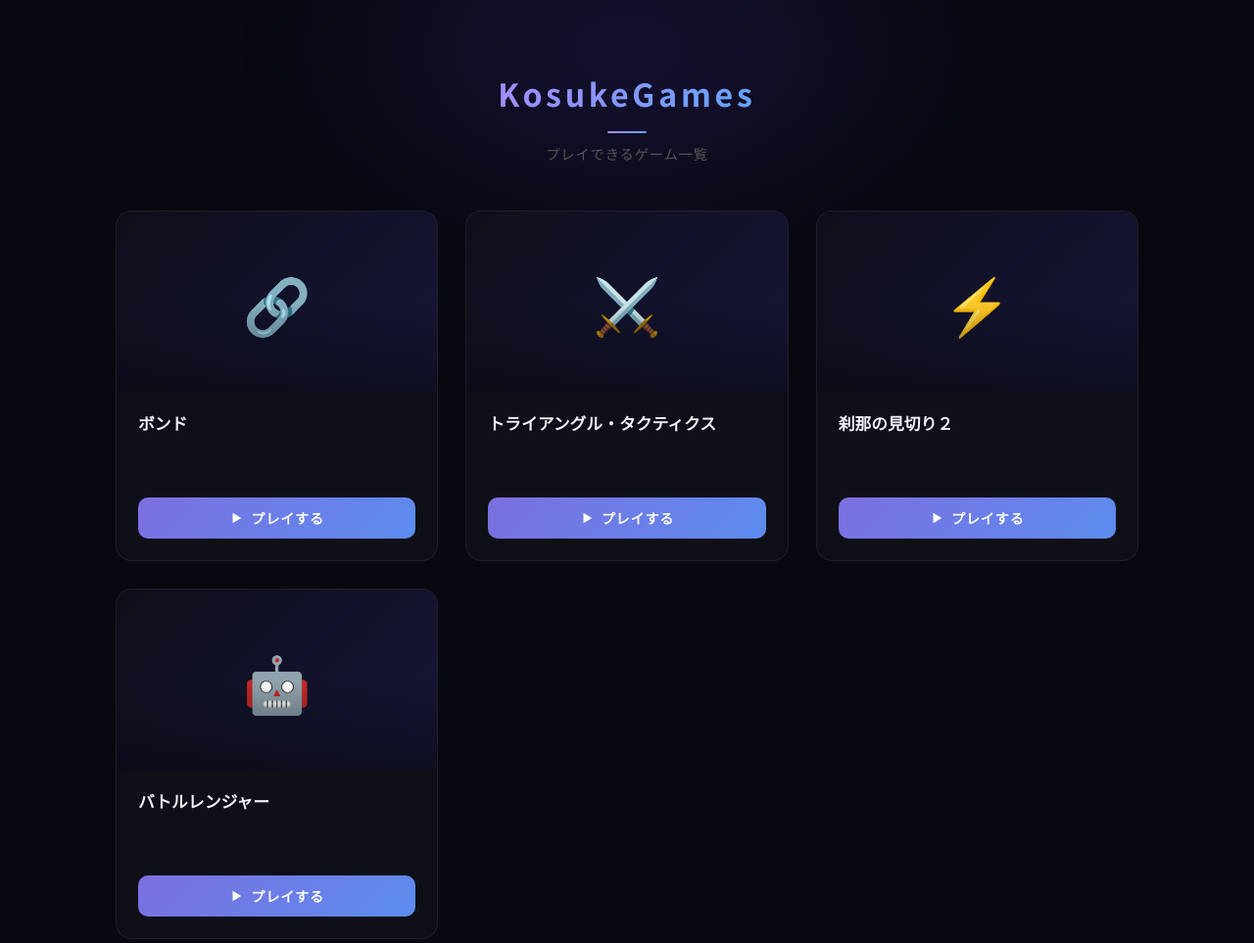
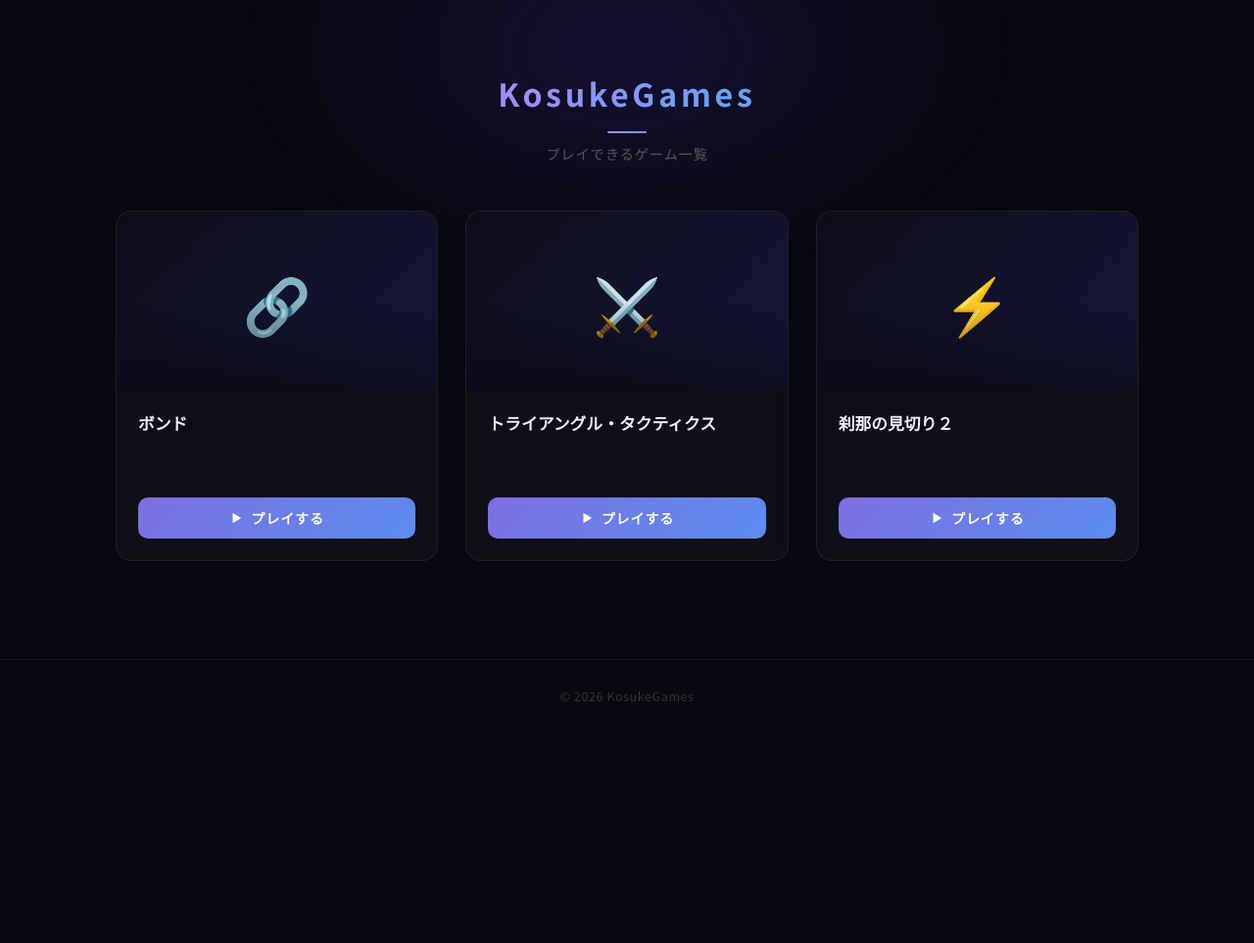
Before and after one commit to itks40/KosukeGamesPublic, a plain HTML site: page index.html in a window 1280 px wide. Shown: the top 963 px of the page at 98% size. After the commit the page ends 800 px from the top, so only its background shows below. Drawn offline with Linux system fonts and the light colour scheme.

Commit message:
Remove Battle Ranger from game list

```diff
--- a/index.html
+++ b/index.html
@@ -233,20 +233,6 @@
     </div>
   </div>
 
-  <div class="card">
-    <div class="card-thumb">🤖</div>
-    <div class="card-body">
-      <div class="card-title">バトルレンジャー</div>
-      <div class="card-desc"></div>
-    </div>
-    <div class="card-footer">
-      <a class="play-btn" href="https://mukoseitai-game.fly.dev/" target="_blank" rel="noopener">
-        <svg viewBox="0 0 16 16" fill="currentColor"><polygon points="4,2 14,8 4,14"/></svg>
-        プレイする
-      </a>
-    </div>
-  </div>
-
 </main>
 
 <footer>
```
